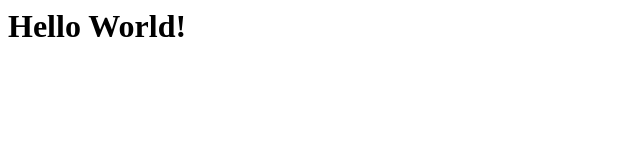
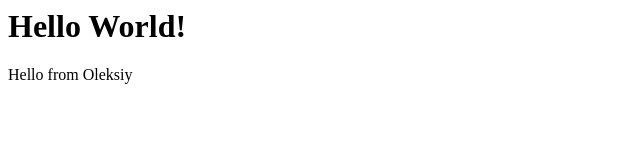
Before and after one commit to FoRs1De/gitExercise, a plain HTML site: page index.html in a window 1280 px wide. Shown: the whole page, without its empty margins (0-640 px from the left). Drawn offline with Linux system fonts and the light colour scheme.

Commit message:
commit from my branch

```diff
--- a/index.html
+++ b/index.html
@@ -1 +1,3 @@
 <h1>Hello World!</h1>
+
+<div>Hello from Oleksiy</div>
```
